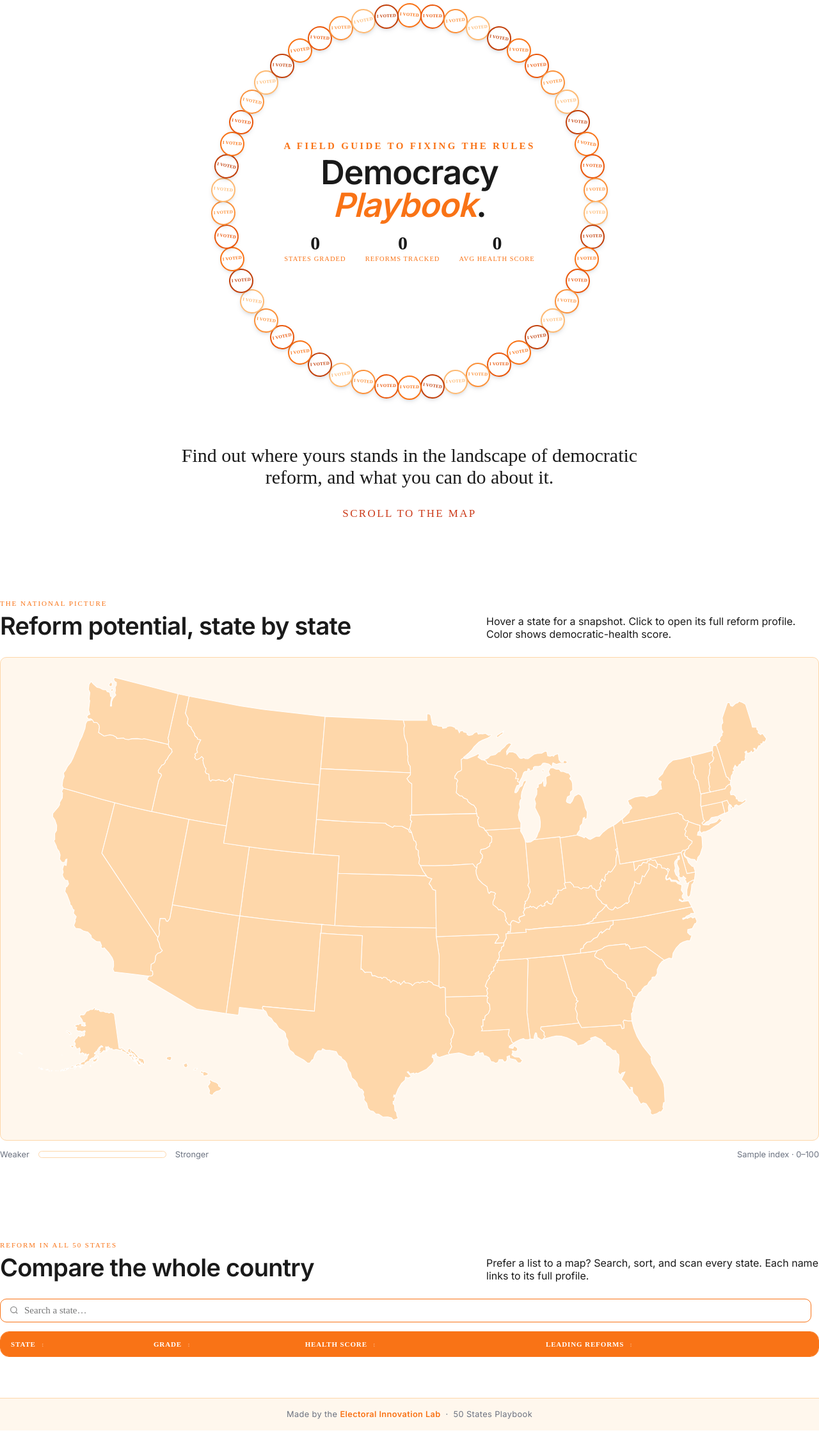
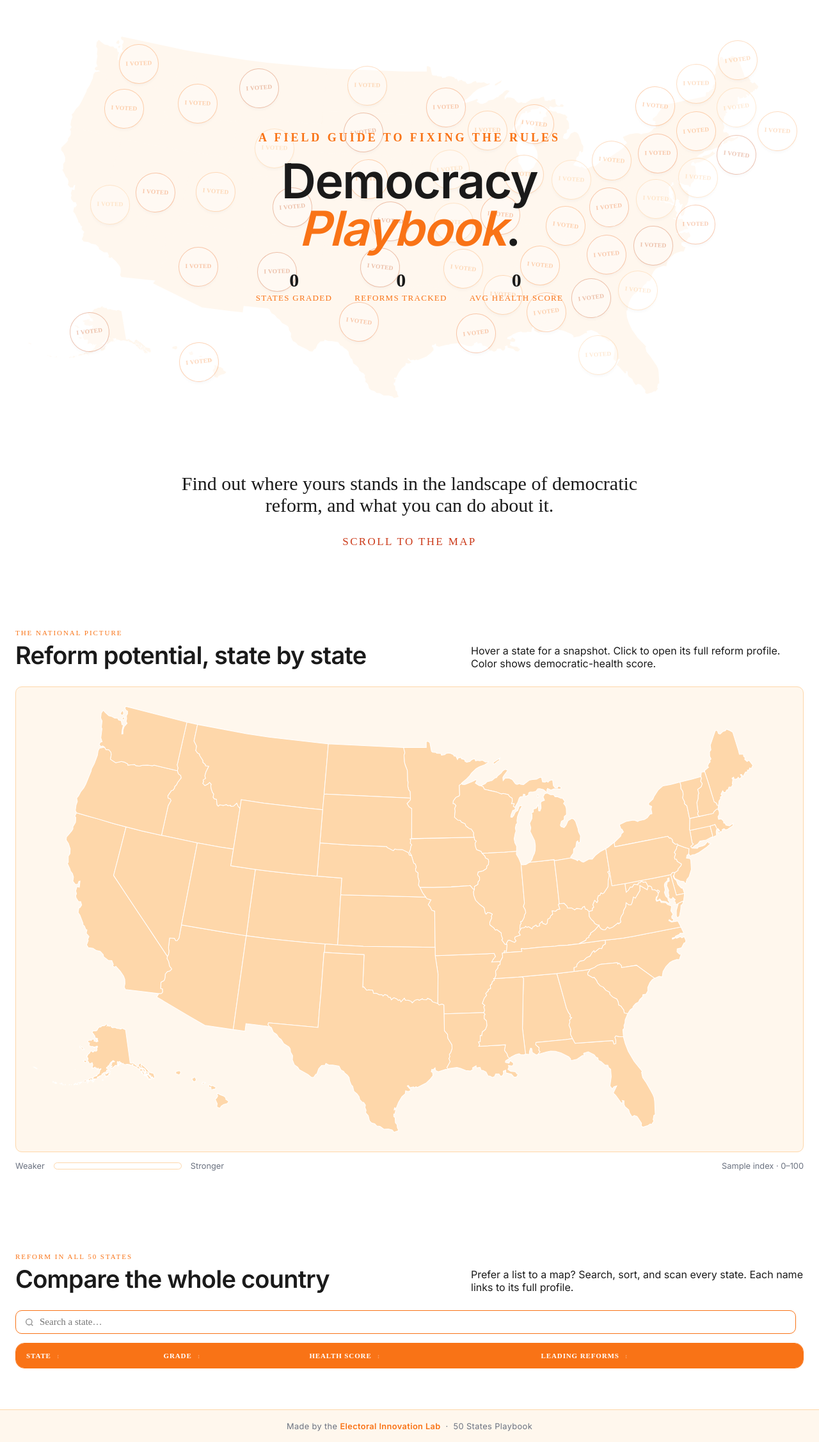
Before and after one commit to Electoral-Innovation-Lab/Playbook-Project, a Flask app: page / in a window 1280 px wide. Shown: the part 56-2310 px from the top of the page at 64% size. Run offline with Flask 3, Linux system fonts and the light colour scheme; lists and menus that the app fills with data are empty.

Commit message:
landing page design change

```diff
--- a/myapp/templates/base.html
+++ b/myapp/templates/base.html
@@ -33,54 +33,27 @@
       flex-direction: column;
     }
 
+    .wrap {
+      max-width:var(--maxw);
+      margin:0 auto;
+      padding:0 24px
+    }
+
     /* ── HERO ── */
 .hero {
   position: relative;
-  padding: 35px 0 28px;
+  padding: 40px 0 30px;
   overflow: hidden;
 }
 
-.sticker-ring {
-  position: relative;
-  width: min(560px, 92vw);
-  aspect-ratio: 1 / 1;
-  margin: 0 auto;
-}
-
-.sticker {
+.hero-center {
   position: absolute;
-  width: 38px;
-  height: 38px;
-  border-radius: 50%;
+  inset: 0;
   display: grid;
-  place-items: center;
+  place-content: center;
   text-align: center;
-  font-family: 'Archivo';
-  font-weight: 800;
-  font-size: 7px;
-  line-height: 1.05;
-  text-transform: uppercase;
-  letter-spacing: 0.02em;
-  border: 2px solid currentColor;
-  background: var(--paper);
-  transform: translate(-50%, -50%) rotate(var(--rot));
-  box-shadow: 0 4px 10px -6px rgba(16, 35, 63, 0.5);
-  animation: pop 0.5s backwards;
-  cursor: default;
-}
-
-.sticker small {
-  display: block;
-  font-size: 6.5px;
-  opacity: 0.7;
-  font-weight: 600;
-}
-
-.sticker:hover {
-  transform: translate(-50%, -50%) rotate(var(--rot)) scale(1.25);
-  filter: brightness(1.08);
+  pointer-events: none;
   z-index: 10;
-  box-shadow: 0 10px 22px -8px rgba(16, 35, 63, 0.45);
 }
 
 @keyframes pop {
@@ -90,27 +63,18 @@
   }
 }
 
-.hero-center {
-  position: absolute;
-  inset: 0;
-  display: grid;
-  place-content: center;
-  text-align: center;
-  pointer-events: none;
-}
-
 .eyebrow {
   font-family: 'Archivo';
   font-weight: 700;
   text-transform: uppercase;
   letter-spacing: 0.22em;
-  font-size: 15px;
+  font-size: 18px;
   color: var(--orange);
-  margin-bottom: 8px;
+  margin-bottom: 20px;
 }
 
 .hero-title {
-  font-size: clamp(30px, 5.4vw, 52px);
+  font-size: clamp(40px, 8vw, 75px);
   line-height: 0.98;
   font-weight: 600;
   letter-spacing: -0.02em;
@@ -124,9 +88,9 @@
 
 .counters {
   display: flex;
-  gap: 30px;
+  gap: 35px;
   justify-content: center;
-  margin-top: 18px;
+  margin-top: 30px;
   pointer-events: auto;
 }
 
@@ -140,11 +104,11 @@
 
 .counter .lbl {
   font-family: 'Spline Sans Mono';
-  font-size: 10.5px;
+  font-size: 13px;
   text-transform: uppercase;
   letter-spacing: 0.1em;
   color: var(--orange);
-  margin-top: 4px;
+  margin-top: 5px;
 }
 
 .hero-sub {
@@ -186,6 +150,66 @@
   border-right: 1px solid var(--line);
   border-bottom: 1px solid var(--line);
   transform: rotate(45deg);
+}
+
+.sticker-map {
+  position: relative;
+  width: min(1300px, 96vw);
+  aspect-ratio: 2.05 / 1;
+  margin: 0 auto;
+}
+
+.sticker {
+  position: absolute;
+  width: clamp(40px, 5.2vw, 62px);
+  height: clamp(40px, 5.2vw, 62px);
+  border-radius: 50%;
+  display: grid;
+  place-items: center;
+  text-align: center;
+  font-family: 'Archivo';
+  font-weight: 800;
+  font-size: clamp(6px, 0.78vw, 9.5px);
+  line-height: 1.05;
+  text-transform: uppercase;
+  letter-spacing: 0.02em;
+  border: 1.5px solid currentColor;
+  background: var(--white);
+  color: var(--orange);
+  opacity: 0.3;
+  transform: translate(-50%, -50%) rotate(var(--rot));
+  box-shadow: 0 4px 10px -6px rgba(16, 35, 63, 0.35);
+  animation: pop 0.5s backwards;
+  cursor: default;
+  transition: transform 0.18s ease, opacity 0.18s ease, filter 0.18s ease, box-shadow 0.18s ease;
+  z-index: 1;
+}
+
+#stickerMapOutline {
+  position: absolute;
+  inset: 0;
+  z-index: 0;
+  pointer-events: none;
+}
+
+.sticker-outline {
+  width: 100%;
+  height: 100%;
+  display: block;
+}
+
+.sticker-outline path {
+  fill: var(--orange-dim);
+  stroke: none;
+  opacity: 0.2;
+}
+
+.sticker:hover {
+  transform: translate(-50%, -50%) rotate(var(--rot)) scale(1.18);
+  opacity: 0.9;
+  filter: brightness(1.08);
+  z-index: 20;
+  box-shadow: 0 10px 22px -8px rgba(16, 35, 63, 0.45);
 }
 
     /* ── NAV ── */
@@ -521,7 +545,7 @@ tbody tr:hover {
   .about-grid {
     display:grid;
     grid-template-columns:1.3fr 1fr;
-    gap:40px;
+    gap:100px;
     align-items:start
   }
 
--- a/myapp/templates/index.html
+++ b/myapp/templates/index.html
@@ -6,7 +6,9 @@
 
 <main id="view-home" class="view active">
   <section class="hero wrap">
-    <div class="sticker-ring" id="stickerRing">
+    <div class="sticker-map" id="stickerMap">
+        <div id="stickerMapOutline"></div>
+        <div class="sticker-layer" id="stickerLayer"></div>
       <div class="hero-center">
         <div class="eyebrow">A field guide to fixing the rules</div>
         <h1 class="hero-title">Democracy<br> <em>Playbook</em>.</h1>
@@ -115,46 +117,116 @@
       </svg>`;}
   buildSvgMap();
 
-  /* ---------- STICKER RING (PLACEHOLDER) ---------- */
 
-function buildRing() {
-  const ring = document.getElementById("stickerRing");
-  if (!ring) {
-    console.error("Could not find #stickerRing.");
-    return;}
+/* ---------- STICKER MAP SHAPE ---------- */
 
-  const N = 50;      // number of stickers
-  const R = 52;      // circle radius, as percentage of stickerRing width
-  const colors = [
-    "#F97316",
-    "#EA580C",
-    "#FB923C",
-    "#FDBA74",
-    "#C2410C"
-  ];
+function buildStickerOutline() {
+  const slot = document.getElementById("stickerMapOutline");
+  const mapData = window.US_MAP;
+  if (!slot || !mapData) return;
 
-  for (let i = 0; i < N; i++) {
-    const angle = (i / N) * Math.PI * 2 - Math.PI / 2;
-    const x = 50 + Math.cos(angle) * R;
-    const y = 50 + Math.sin(angle) * R;
+  let paths = "";
+  for (const d of Object.values(mapData.paths)) {
+    paths += `<path d="${d}"></path>`;
+  }
+  slot.innerHTML = `
+    <svg class="sticker-outline" viewBox="${mapData.viewBox}" preserveAspectRatio="none" xmlns="http://www.w3.org/2000/svg">
+      ${paths}
+    </svg>`;
+}
+
+function buildStickerMap() {
+  const layer = document.getElementById("stickerLayer");
+  const mapData = window.US_MAP;
+  if (!layer || !mapData || !mapData.paths) {
+    console.error("Missing #stickerLayer or map data.");
+    return;
+  }
+
+  const [vbX, vbY, vbW, vbH] = mapData.viewBox.split(/\s+/).map(Number);
+
+  const measureSvg = document.createElementNS("http://www.w3.org/2000/svg", "svg");
+  measureSvg.setAttribute("viewBox", mapData.viewBox);
+  measureSvg.style.cssText = "position:absolute; width:0; height:0; overflow:hidden;";
+  document.body.appendChild(measureSvg);
+
+  const colors = ["#F97316", "#EA580C", "#FB923C", "#FDBA74", "#C2410C"];
+
+  // Virtual canvas matching the container's aspect ratio (2.05:1), so
+  // collision distances are correct in real pixels, not skewed percentages.
+  const CANVAS_W = 1000;
+  const CANVAS_H = CANVAS_W / 2.05;
+
+  const nodes = Object.entries(mapData.paths).map(([abbr, d], i) => {
+    const path = document.createElementNS("http://www.w3.org/2000/svg", "path");
+    path.setAttribute("d", d);
+    measureSvg.appendChild(path);
+    const bbox = path.getBBox();
+    const xPct = ((bbox.x + bbox.width / 2 - vbX) / vbW) * 100;
+    const yPct = ((bbox.y + bbox.height / 2 - vbY) / vbH) * 100;
+    return {
+      abbr,
+      homeX: (xPct / 100) * CANVAS_W,
+      homeY: (yPct / 100) * CANVAS_H,
+      x: (xPct / 100) * CANVAS_W,
+      y: (yPct / 100) * CANVAS_H,
+      color: colors[i % colors.length],
+    };
+  });
+
+  document.body.removeChild(measureSvg);
+
+  // Push overlapping stickers apart; spring pulls each one back toward
+  // its true geographic position so the overall US shape still holds.
+  const RADIUS = 30;      // ~half a sticker's footprint + margin, canvas px
+  const MIN_DIST = RADIUS * 2;
+  const SPRING = 0.02;
+  const ITERATIONS = 300;
+
+  for (let iter = 0; iter < ITERATIONS; iter++) {
+    for (const a of nodes) {
+      a.x += (a.homeX - a.x) * SPRING;
+      a.y += (a.homeY - a.y) * SPRING;
+    }
+    for (let i = 0; i < nodes.length; i++) {
+      for (let j = i + 1; j < nodes.length; j++) {
+        const a = nodes[i], b = nodes[j];
+        const dx = b.x - a.x, dy = b.y - a.y;
+        let dist = Math.hypot(dx, dy);
+        if (dist < MIN_DIST) {
+          if (dist === 0) dist = 0.01;
+          const overlap = (MIN_DIST - dist) / 2;
+          const ux = dx / dist, uy = dy / dist;
+          a.x -= ux * overlap; a.y -= uy * overlap;
+          b.x += ux * overlap; b.y += uy * overlap;
+        }
+      }
+    }
+  }
+
+  nodes.forEach(({ abbr, x, y, color }) => {
     const el = document.createElement("div");
     el.className = "sticker";
-    const color = colors[i % colors.length];
-    const rotation = (Math.random() * 24 - 12).toFixed(1);
-    const delay = (i * 0.025).toFixed(2);
+    el.title = abbr;
+
+    const xPct = Math.min(100, Math.max(0, (x / CANVAS_W) * 100));
+    const yPct = Math.min(100, Math.max(0, (y / CANVAS_H) * 100));
+    const rotation = (Math.random() * 16 - 8).toFixed(1);
+    const delay = (Math.random() * 0.5).toFixed(2);
 
     el.style.cssText = `
-      left: ${x}%;
-      top: ${y}%;
+      left: ${xPct}%;
+      top: ${yPct}%;
       color: ${color};
       --rot: ${rotation}deg;
       animation-delay: ${delay}s;
     `;
+    el.innerHTML = "I&nbsp;Voted";
+    layer.appendChild(el);
+  });
+}
 
-    el.innerHTML = "I&nbsp;Voted";
-    ring.appendChild(el);
-  }
-}
-buildRing();
+buildStickerOutline();
+buildStickerMap();
 </script>
 {% endblock %}
```
